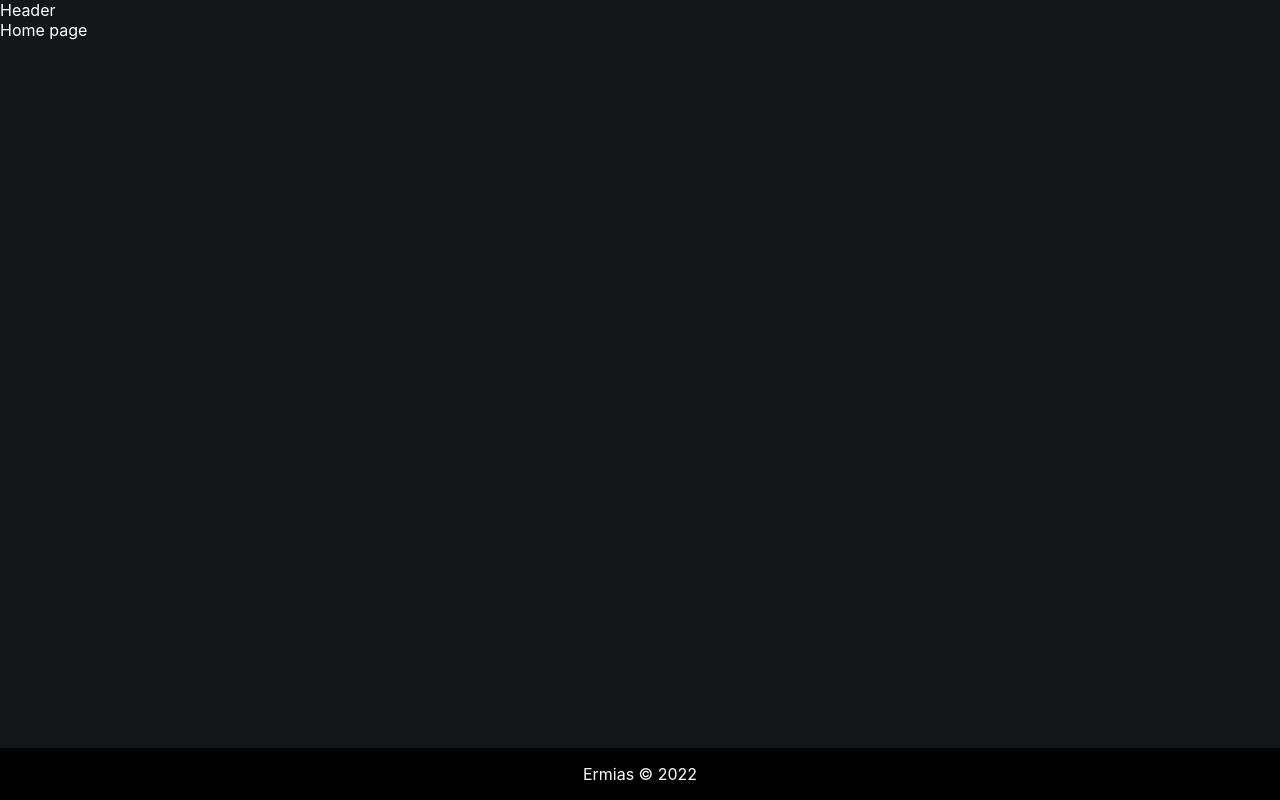
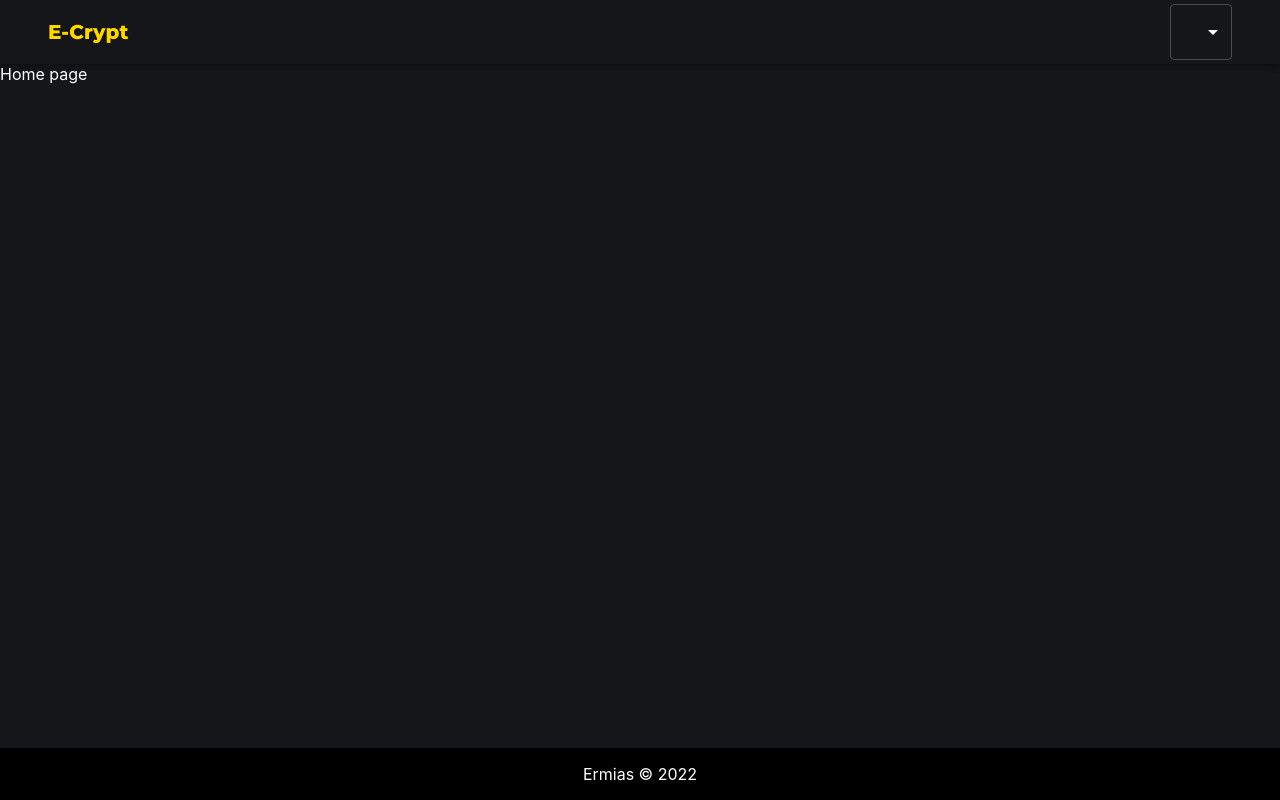
Before and after one commit to Ermiass/crypto-tracking-app, a React (Create React App) app: page / in a window 1280 px wide. Built offline with nearby package versions, Linux system fonts and the light colour scheme; the HTML template or start-up script is replaced by a standard one.

Commit message:
feat(header_branch):created the header

```diff
--- a/src/components/Header.jsx
+++ b/src/components/Header.jsx
@@ -1,9 +1,69 @@
 import React from 'react';
+import {
+  AppBar,
+  Container,
+  MenuItem,
+  Select,
+  Toolbar,
+  Typography
+} from '@material-ui/core';
+import {
+  createTheme,
+  makeStyles,
+  ThemeProvider
+} from '@material-ui/core/styles';
+import { useNavigate } from 'react-router-dom';
 
-const Header = () => {
+const useStyles = makeStyles((theme) => ({
+  title: {
+    flex: 1,
+    color: 'gold',
+    fontFamily: 'Montserrat',
+    fontWeight: 'bold',
+    cursor: 'pointer',
+  },
+}));
+
+const darkTheme = createTheme({
+  palette: {
+    primary: {
+      main: '#fff',
+    },
+    type: 'dark',
+  },
+});
+
+function Header() {
+  const classes = useStyles();
+
+  const navigate = useNavigate();
+
   return (
-    <div>Header</div>
+    <ThemeProvider theme={darkTheme}>
+      <AppBar color="transparent" position="static">
+        <Container>
+          <Toolbar>
+            <Typography
+              onClick={() => navigate('/')}
+              variant="h6"
+              className={classes.title}
+            >
+              E-Crypt
+            </Typography>
+            <Select
+              variant="outlined"
+              labelId="demo-simple-select-label"
+              id="demo-simple-select"
+
+            >
+              <MenuItem value="USD">USD</MenuItem>
+              <MenuItem value="EURO">EURO</MenuItem>
+            </Select>
+          </Toolbar>
+        </Container>
+      </AppBar>
+    </ThemeProvider>
   );
-};
+}
 
 export default Header;
```
